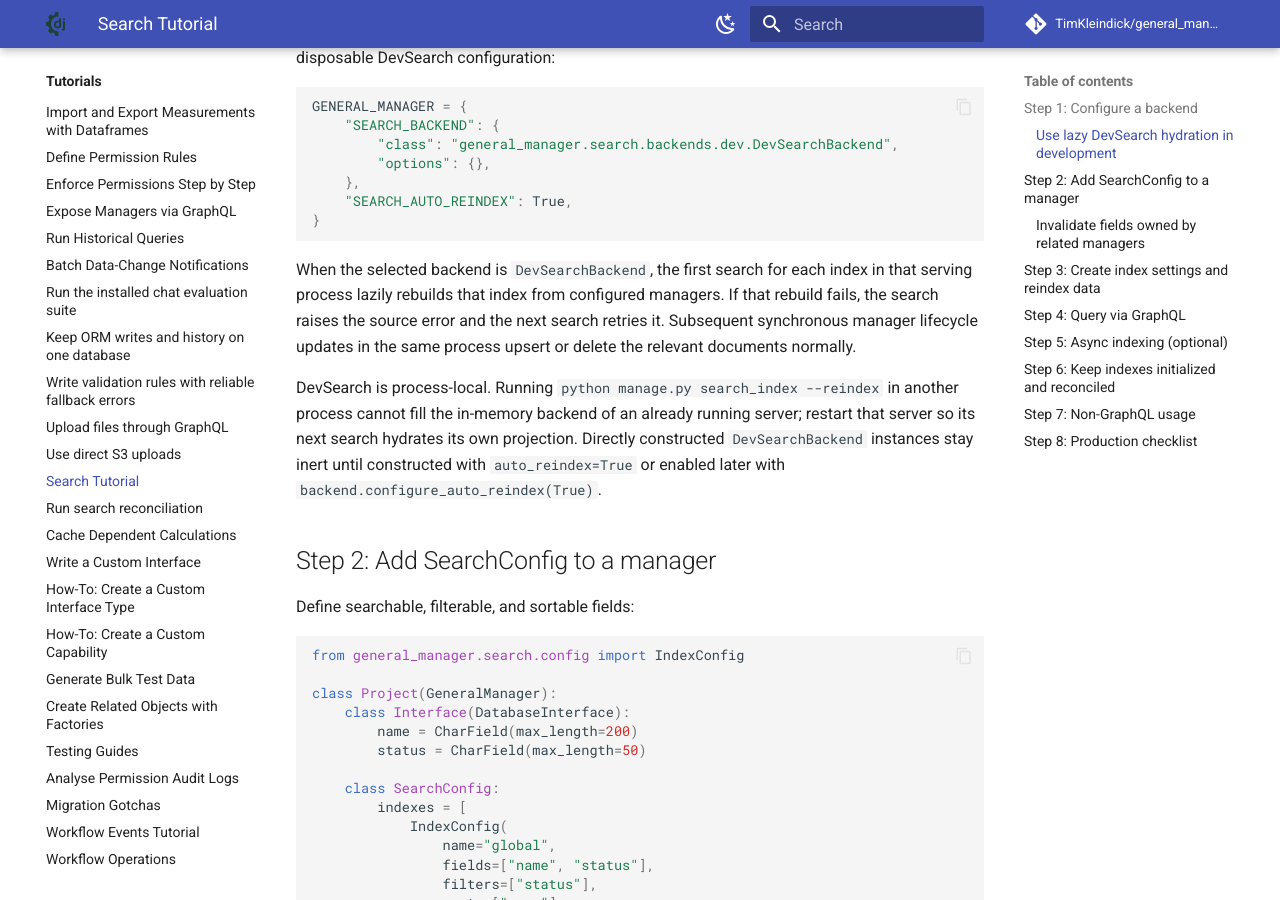
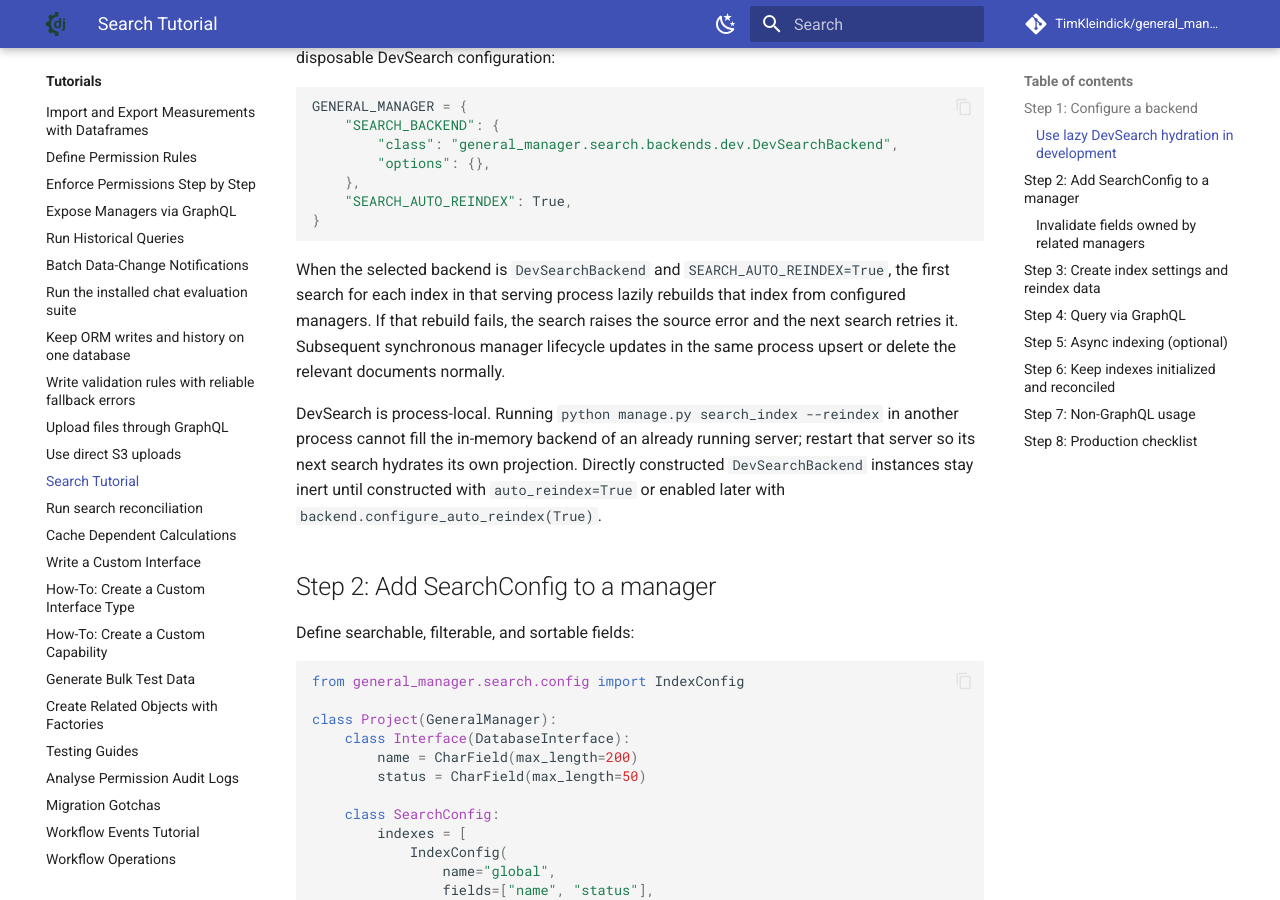
Before and after one commit to TimKleindick/general_manager, an MkDocs documentation site: the page built from docs/howto/search.md, in a window 1280 px wide and 900 px high, scrolled down 942 px. Built offline with MkDocs 1.6.1 and Material for MkDocs 9.7.7, drawn with Linux system fonts in a browser that asks for light colours; comment, search, counter and statistics services are not loaded.

Commit message:
docs: clarify dev search hydration condition

````diff
--- a/docs/howto/search.md
+++ b/docs/howto/search.md
@@ -49,11 +49,12 @@ GENERAL_MANAGER = {
 }
 ```
 
-When the selected backend is `DevSearchBackend`, the first search for each
-index in that serving process lazily rebuilds that index from configured
-managers. If that rebuild fails, the search raises the source error and the
-next search retries it. Subsequent synchronous manager lifecycle updates in the
-same process upsert or delete the relevant documents normally.
+When the selected backend is `DevSearchBackend` and
+`SEARCH_AUTO_REINDEX=True`, the first search for each index in that serving
+process lazily rebuilds that index from configured managers. If that rebuild
+fails, the search raises the source error and the next search retries it.
+Subsequent synchronous manager lifecycle updates in the same process upsert or
+delete the relevant documents normally.
 
 DevSearch is process-local. Running `python manage.py search_index --reindex`
 in another process cannot fill the in-memory backend of an already running
````
